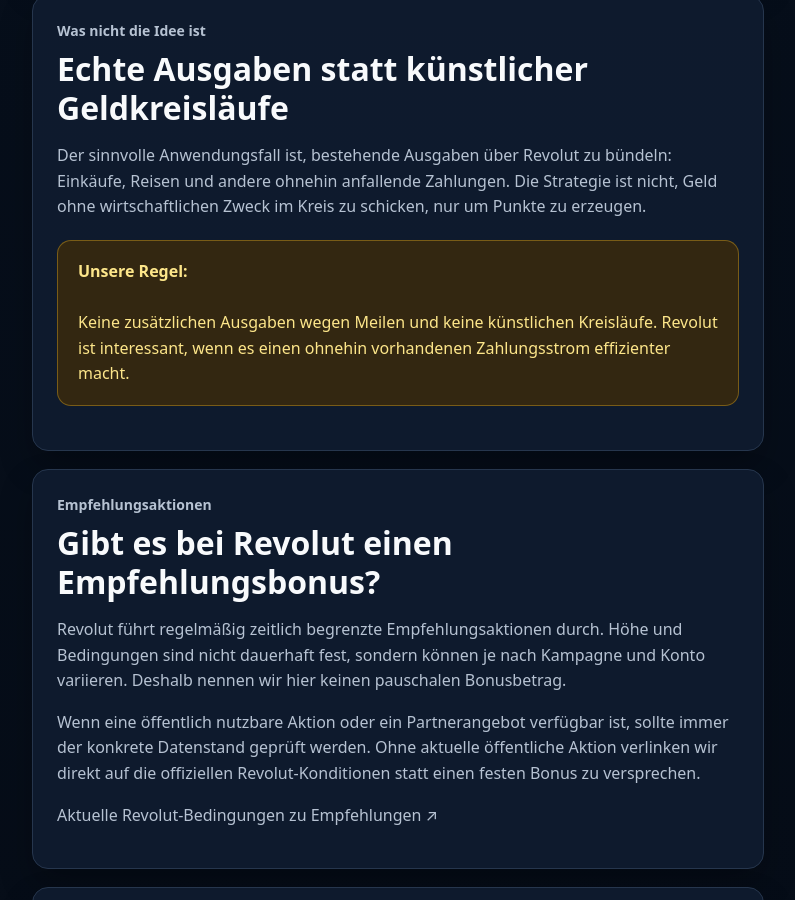
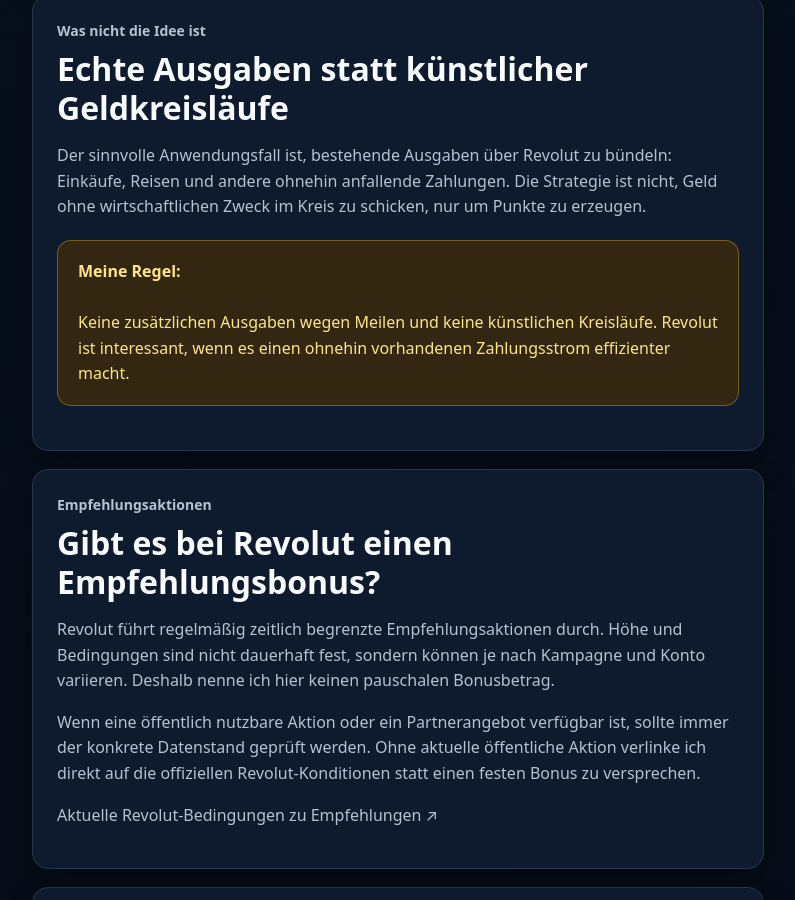
Before and after one commit to Praemienflug-Planer/miles-planer, a Jekyll site: the page built from meilen-sammeln/revolut-revpoints/index.html, in a window 1280 px wide and 900 px high, scrolled down 4836 px. Shown: the whole window, without its empty margins (68-863 px from the left). Built offline with Jekyll 4.4.1, drawn with Linux system fonts in a browser that asks for light colours; some of the changed text lies outside the part shown.

Commit message:
Use first-person voice on Revolut page

```diff
--- a/meilen-sammeln/revolut-revpoints/index.html
+++ b/meilen-sammeln/revolut-revpoints/index.html
@@ -33,7 +33,7 @@
       <p class="eyebrow">Revolut &amp; RevPoints · Stand 24.08.2026</p>
       <h1>Revolut als Meilen-Drehscheibe: MoneySend + RevPoints</h1>
       <p class="hero-text">Revolut ist für Meilensammler interessanter als ein normales Zweitkonto. Mit der privaten Miles-&amp;-More-Kreditkarte können Money-Send-Transaktionen wieder Meilen bringen – bis maximal 2.500 Meilen pro Monat bzw. Abrechnungsperiode.</p>
-      <p class="hero-text">Wird das Revolut-Guthaben anschließend für berechtigte Karteneinkäufe genutzt, können zusätzlich RevPoints entstehen. Genau diese zweite Ebene macht Revolut auch für unseren <strong>Fixkosten-Meilenrechner</strong> spannend.</p>
+      <p class="hero-text">Wird das Revolut-Guthaben anschließend für berechtigte Karteneinkäufe genutzt, können zusätzlich RevPoints entstehen. Genau diese zweite Ebene macht Revolut auch für meinen <strong>Fixkosten-Meilenrechner</strong> spannend.</p>
       <div class="hero-actions"><a class="btn btn-primary" href="#rechner">Eigene Ausbeute berechnen</a><a class="btn btn-secondary" href="#moneysend">MoneySend verstehen</a></div>
       <div class="trust-note">Keine zusätzlichen Ausgaben erzeugen: Sinnvoll ist der Weg nur, wenn ohnehin anfallende Haushalts- und Alltagsausgaben über Revolut laufen.</div>
     </div>
@@ -123,14 +123,14 @@
     <p class="eyebrow">Was nicht die Idee ist</p>
     <h2>Echte Ausgaben statt künstlicher Geldkreisläufe</h2>
     <p>Der sinnvolle Anwendungsfall ist, bestehende Ausgaben über Revolut zu bündeln: Einkäufe, Reisen und andere ohnehin anfallende Zahlungen. Die Strategie ist nicht, Geld ohne wirtschaftlichen Zweck im Kreis zu schicken, nur um Punkte zu erzeugen.</p>
-    <div class="warning-box"><strong>Unsere Regel:</strong><br><br>Keine zusätzlichen Ausgaben wegen Meilen und keine künstlichen Kreisläufe. Revolut ist interessant, wenn es einen ohnehin vorhandenen Zahlungsstrom effizienter macht.</div>
+    <div class="warning-box"><strong>Meine Regel:</strong><br><br>Keine zusätzlichen Ausgaben wegen Meilen und keine künstlichen Kreisläufe. Revolut ist interessant, wenn es einen ohnehin vorhandenen Zahlungsstrom effizienter macht.</div>
   </div>
 
   <div class="article-card seo-card">
     <p class="eyebrow">Empfehlungsaktionen</p>
     <h2>Gibt es bei Revolut einen Empfehlungsbonus?</h2>
-    <p>Revolut führt regelmäßig zeitlich begrenzte Empfehlungsaktionen durch. Höhe und Bedingungen sind nicht dauerhaft fest, sondern können je nach Kampagne und Konto variieren. Deshalb nennen wir hier keinen pauschalen Bonusbetrag.</p>
-    <p>Wenn eine öffentlich nutzbare Aktion oder ein Partnerangebot verfügbar ist, sollte immer der konkrete Datenstand geprüft werden. Ohne aktuelle öffentliche Aktion verlinken wir direkt auf die offiziellen Revolut-Konditionen statt einen festen Bonus zu versprechen.</p>
+    <p>Revolut führt regelmäßig zeitlich begrenzte Empfehlungsaktionen durch. Höhe und Bedingungen sind nicht dauerhaft fest, sondern können je nach Kampagne und Konto variieren. Deshalb nenne ich hier keinen pauschalen Bonusbetrag.</p>
+    <p>Wenn eine öffentlich nutzbare Aktion oder ein Partnerangebot verfügbar ist, sollte immer der konkrete Datenstand geprüft werden. Ohne aktuelle öffentliche Aktion verlinke ich direkt auf die offiziellen Revolut-Konditionen statt einen festen Bonus zu versprechen.</p>
     <p><a class="text-link" href="https://www.revolut.com/de-DE/legal/referrals-terms/" target="_blank" rel="noopener noreferrer">Aktuelle Revolut-Bedingungen zu Empfehlungen ↗</a></p>
   </div>
 
```
Also changed, not shown: other parts of meilen-sammeln/revolut-revpoints/index.html (+1 -1 lines).
